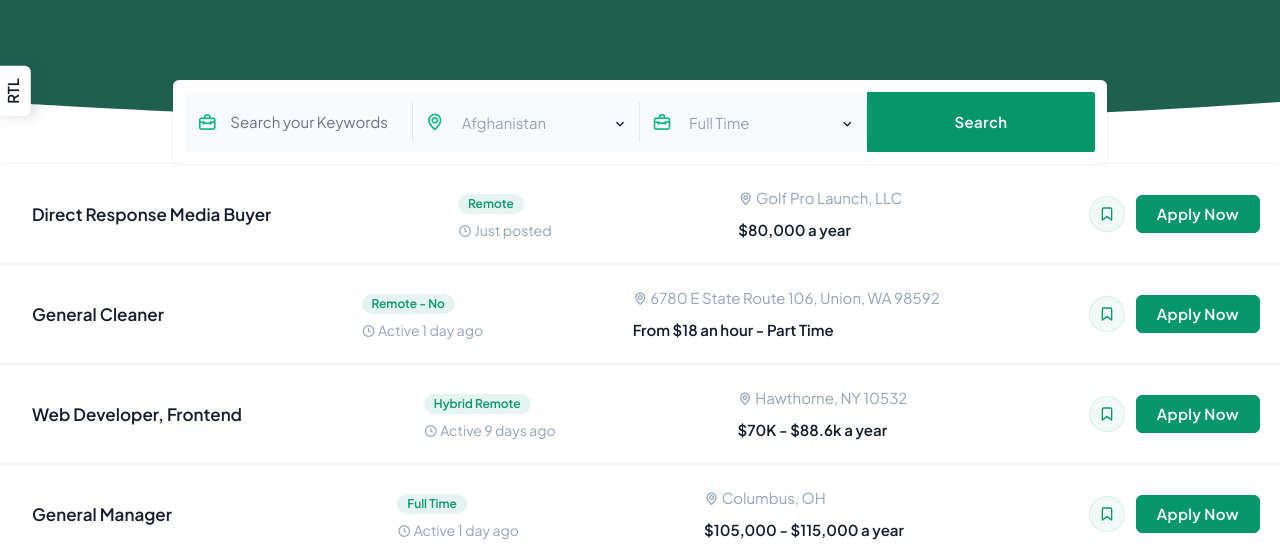
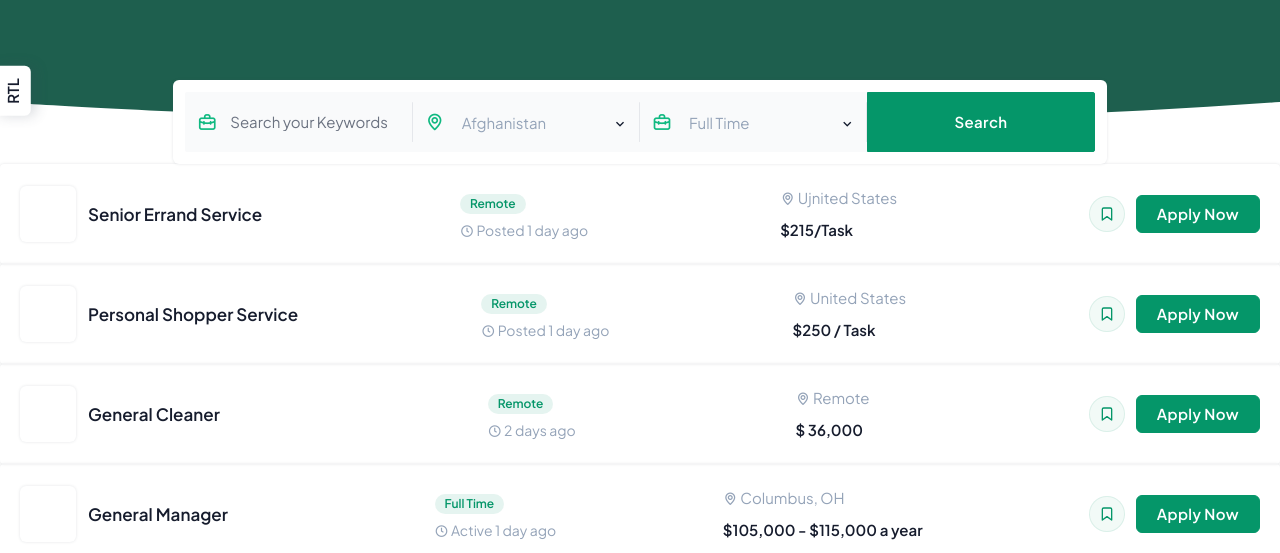
Before and after one commit to stevdecarer/careerconnect.github.io, a plain HTML site: page job-list-one.html in a window 1280 px wide. Shown: the part 247-800 px from the top of the page. Drawn offline with Linux system fonts and the light colour scheme.

Commit message:
Update job-list-one.html

```diff
--- a/job-list-one.html
+++ b/job-list-one.html
@@ -593,81 +593,82 @@
 
                     <div class="group relative overflow-hidden md:flex justify-between items-center rounded shadow hover:shadow-md dark:shadow-gray-700 transition-all duration-500 p-5">
                         <div class="flex items-center">
-                            <!-- <div class="w-14 h-14 flex items-center justify-center bg-white dark:bg-slate-900 shadow dark:shadow-gray-700 rounded-md">
-                                <img src="assets/images/company/android.png" class="h-8 w-8"  alt="">
-                            </div> -->
-                            <a href="Job-DirectResponseMediaBuyer.html" class="text-lg hover:text-emerald-600 font-semibold transition-all duration-500 ms-3 min-w-[180px]">Direct Response Media Buyer</a>
+                            <div class="w-14 h-14 flex items-center justify-center bg-white dark:bg-slate-900 shadow dark:shadow-gray-700 rounded-md">
+                                <!-- <img src="assets/images/company/android.png" class="h-8 w-8"  alt=""> -->
+                            </div>
+                            <a href="Job-SeniorErrand.html" class="text-lg hover:text-emerald-600 font-semibold transition-all duration-500 ms-3 min-w-[180px]">Senior Errand Service</a>
                         </div>
 
                         <div class="md:block flex justify-between md:mt-0 mt-4">
                             <span class="block"><span class="bg-emerald-600/10 inline-block text-emerald-600 text-xs px-2.5 py-0.5 font-semibold rounded-full">Remote</span></span>
-                            <span class="block text-slate-400 text-sm md:mt-1 mt-0"><i class="uil uil-clock"></i> Just posted</span>
+                            <span class="block text-slate-400 text-sm md:mt-1 mt-0"><i class="uil uil-clock"></i> Posted 1 day ago</span>
                         </div>
 
                         <div class="md:block flex justify-between md:mt-0 mt-2">
-                            <span class="text-slate-400"><i class="uil uil-map-marker"></i> Golf Pro Launch, LLC</span>
-                            <span class="block font-semibold md:mt-1 mt-0">$80,000 a year</span>
+                            <span class="text-slate-400"><i class="uil uil-map-marker"></i> Ujnited States</span>
+                            <span class="block font-semibold md:mt-1 mt-0">$215/Task</span>
                         </div>
 
                         <div class="md:mt-0 mt-4">
                             <a href="#" class="btn btn-icon rounded-full bg-emerald-600/5 hover:bg-emerald-600 border-emerald-600/10 hover:border-emerald-600 text-emerald-600 hover:text-white md:relative absolute top-0 end-0 md:m-0 m-3"><i data-feather="bookmark" class="h-4 w-4"></i></a>
-                            <a href="Job-DirectResponseMediaBuyer.html" class="btn rounded-md bg-emerald-600 hover:bg-emerald-700 border-emerald-600 hover:border-emerald-700 text-white md:ms-2 w-full md:w-auto">Apply Now</a>
+                            <a href="Job-SeniorErrand.html" class="btn rounded-md bg-emerald-600 hover:bg-emerald-700 border-emerald-600 hover:border-emerald-700 text-white md:ms-2 w-full md:w-auto">Apply Now</a>
                         </div>
                     </div><!--end content-->
 
                     <div class="group relative overflow-hidden md:flex justify-between items-center rounded shadow hover:shadow-md dark:shadow-gray-700 transition-all duration-500 p-5">
                         <div class="flex items-center">
-                            <!-- <div class="w-14 h-14 flex items-center justify-center bg-white dark:bg-slate-900 shadow dark:shadow-gray-700 rounded-md">
-                                <img src="assets/images/company/android.png" class="h-8 w-8"  alt="">
-                            </div> -->
-                            <a href="Job-General Cleaner.html" class="text-lg hover:text-emerald-600 font-semibold transition-all duration-500 ms-3 min-w-[180px]">General Cleaner</a>
+                            <div class="w-14 h-14 flex items-center justify-center bg-white dark:bg-slate-900 shadow dark:shadow-gray-700 rounded-md">
+                                <!-- <img src="assets/images/company/android.png" class="h-8 w-8"  alt=""> -->
+                            </div>
+                            <a href="Job-PersonalShopper.html" class="text-lg hover:text-emerald-600 font-semibold transition-all duration-500 ms-3 min-w-[180px]">Personal Shopper Service</a>
                         </div>
 
                         <div class="md:block flex justify-between md:mt-0 mt-4">
-                            <span class="block"><span class="bg-emerald-600/10 inline-block text-emerald-600 text-xs px-2.5 py-0.5 font-semibold rounded-full">Remote - No</span></span>
-                            <span class="block text-slate-400 text-sm md:mt-1 mt-0"><i class="uil uil-clock"></i> Active 1 day ago</span>
+                            <span class="block"><span class="bg-emerald-600/10 inline-block text-emerald-600 text-xs px-2.5 py-0.5 font-semibold rounded-full">Remote</span></span>
+                            <span class="block text-slate-400 text-sm md:mt-1 mt-0"><i class="uil uil-clock"></i> Posted 1 day ago</span>
                         </div>
 
                         <div class="md:block flex justify-between md:mt-0 mt-2">
-                            <span class="text-slate-400"><i class="uil uil-map-marker"></i> 6780 E State Route 106, Union, WA 98592</span>
-                            <span class="block font-semibold md:mt-1 mt-0">From $18 an hour - Part Time</span>
+                            <span class="text-slate-400"><i class="uil uil-map-marker"></i> United States</span>
+                            <span class="block font-semibold md:mt-1 mt-0">$250 / Task<span>
                         </div>
 
                         <div class="md:mt-0 mt-4">
                             <a href="#" class="btn btn-icon rounded-full bg-emerald-600/5 hover:bg-emerald-600 border-emerald-600/10 hover:border-emerald-600 text-emerald-600 hover:text-white md:relative absolute top-0 end-0 md:m-0 m-3"><i data-feather="bookmark" class="h-4 w-4"></i></a>
-                            <a href="Job-General Cleaner.html" class="btn rounded-md bg-emerald-600 hover:bg-emerald-700 border-emerald-600 hover:border-emerald-700 text-white md:ms-2 w-full md:w-auto">Apply Now</a>
+                            <a href="Job-PersonalShopper.html" class="btn rounded-md bg-emerald-600 hover:bg-emerald-700 border-emerald-600 hover:border-emerald-700 text-white md:ms-2 w-full md:w-auto">Apply Now</a>
                         </div>
                     </div><!--end content-->
 
                     <div class="group relative overflow-hidden md:flex justify-between items-center rounded shadow hover:shadow-md dark:shadow-gray-700 transition-all duration-500 p-5">
                         <div class="flex items-center">
-                            <!-- <div class="w-14 h-14 flex items-center justify-center bg-white dark:bg-slate-900 shadow dark:shadow-gray-700 rounded-md">
-                                <img src="assets/images/company/android.png" class="h-8 w-8"  alt="">
-                            </div> -->
-                            <a href="Job-WebDeveloper.html" class="text-lg hover:text-emerald-600 font-semibold transition-all duration-500 ms-3 min-w-[180px]">Web Developer, Frontend</a>
+                            <div class="w-14 h-14 flex items-center justify-center bg-white dark:bg-slate-900 shadow dark:shadow-gray-700 rounded-md">
+                                <!-- <img src="assets/images/company/android.png" class="h-8 w-8"  alt=""> -->
+                            </div>
+                            <a href="Job-GeneralCleaner.html" class="text-lg hover:text-emerald-600 font-semibold transition-all duration-500 ms-3 min-w-[180px]">General Cleaner</a>
                         </div>
 
                         <div class="md:block flex justify-between md:mt-0 mt-4">
-                            <span class="block"><span class="bg-emerald-600/10 inline-block text-emerald-600 text-xs px-2.5 py-0.5 font-semibold rounded-full">Hybrid Remote</span></span>
-                            <span class="block text-slate-400 text-sm md:mt-1 mt-0"><i class="uil uil-clock"></i> Active 9 days ago</span>
+                            <span class="block"><span class="bg-emerald-600/10 inline-block text-emerald-600 text-xs px-2.5 py-0.5 font-semibold rounded-full">Remote</span></span>
+                            <span class="block text-slate-400 text-sm md:mt-1 mt-0"><i class="uil uil-clock"></i> 2 days ago</span>
                         </div>
 
                         <div class="md:block flex justify-between md:mt-0 mt-2">
-                            <span class="text-slate-400"><i class="uil uil-map-marker"></i> Hawthorne, NY 10532</span>
-                            <span class="block font-semibold md:mt-1 mt-0">$70K - $88.6k a year</span>
+                            <span class="text-slate-400"><i class="uil uil-map-marker"></i> Remote</span>
+                            <span class="block font-semibold md:mt-1 mt-0">$ 36,000</span>
                         </div>
 
                         <div class="md:mt-0 mt-4">
                             <a href="#" class="btn btn-icon rounded-full bg-emerald-600/5 hover:bg-emerald-600 border-emerald-600/10 hover:border-emerald-600 text-emerald-600 hover:text-white md:relative absolute top-0 end-0 md:m-0 m-3"><i data-feather="bookmark" class="h-4 w-4"></i></a>
-                            <a href="Job-WebDeveloper.html" class="btn rounded-md bg-emerald-600 hover:bg-emerald-700 border-emerald-600 hover:border-emerald-700 text-white md:ms-2 w-full md:w-auto">Apply Now</a>
+                            <a href="Job-GeneralCleaner.html" class="btn rounded-md bg-emerald-600 hover:bg-emerald-700 border-emerald-600 hover:border-emerald-700 text-white md:ms-2 w-full md:w-auto">Apply Now</a>
                         </div>
                     </div><!--end content-->
 
+
                     <div class="group relative overflow-hidden md:flex justify-between items-center rounded shadow hover:shadow-md dark:shadow-gray-700 transition-all duration-500 p-5">
                         <div class="flex items-center">
-                            <!-- <div class="w-14 h-14 flex items-center justify-center bg-white dark:bg-slate-900 shadow dark:shadow-gray-700 rounded-md">
-                                <img src="assets/images/company/android.png" class="h-8 w-8"  alt="">
-                            </div> -->
+                            <div class="w-14 h-14 flex items-center justify-center bg-white dark:bg-slate-900 shadow dark:shadow-gray-700 rounded-md">
+                                <!-- <img src="assets/images/company/android.png" class="h-8 w-8"  alt=""> -->
+                            </div>
                             <a href="Job-GeneralManager.html" class="text-lg hover:text-emerald-600 font-semibold transition-all duration-500 ms-3 min-w-[180px]">General Manager</a>
                         </div>
 
@@ -689,9 +690,9 @@
 
                     <div class="group relative overflow-hidden md:flex justify-between items-center rounded shadow hover:shadow-md dark:shadow-gray-700 transition-all duration-500 p-5">
                         <div class="flex items-center">
-                            <!-- <div class="w-14 h-14 flex items-center justify-center bg-white dark:bg-slate-900 shadow dark:shadow-gray-700 rounded-md">
-                                <img src="assets/images/company/android.png" class="h-8 w-8"  alt="">
-                            </div> -->
+                            <div class="w-14 h-14 flex items-center justify-center bg-white dark:bg-slate-900 shadow dark:shadow-gray-700 rounded-md">
+                                <!-- <img src="assets/images/company/android.png" class="h-8 w-8"  alt=""> -->
+                            </div>
                             <a href="Job-PayrollManager.html" class="text-lg hover:text-emerald-600 font-semibold transition-all duration-500 ms-3 min-w-[180px]">Payroll Manager</a>
                         </div>
 
@@ -710,6 +711,7 @@
                             <a href="Job-PayrollManager.html" class="btn rounded-md bg-emerald-600 hover:bg-emerald-700 border-emerald-600 hover:border-emerald-700 text-white md:ms-2 w-full md:w-auto">Apply Now</a>
                         </div>
                     </div><!--end content-->
+
                 </div><!--end grid-->
             </div><!--end container-->
 
```
